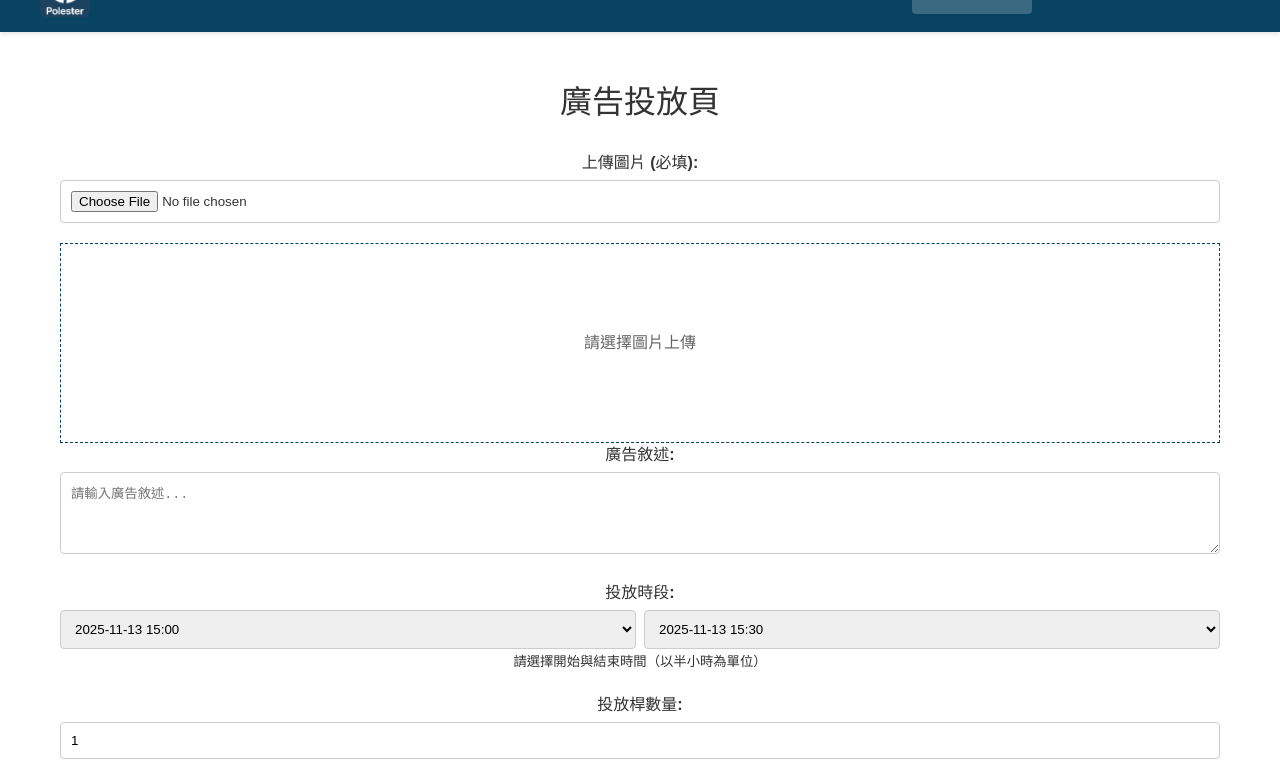
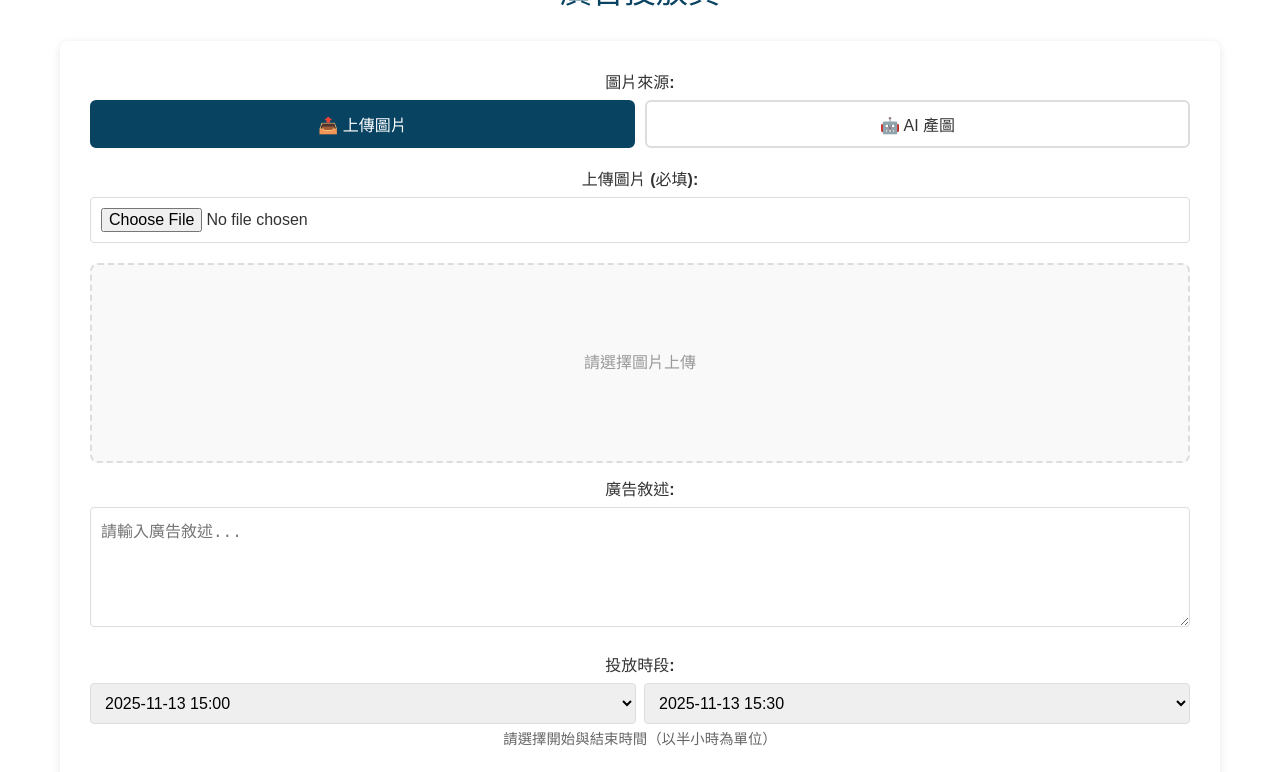
Before and after one commit to UIE47061/Polester, a Vue app: page /placement in a window 1280 px wide. Shown: the top 772 px of the page. Built offline with nearby package versions, Linux system fonts and the light colour scheme.

Commit message:
[modify] 新增圖片來源選擇功能，支援上傳圖片與AI生成圖片，並調整相關表單驗證

```diff
--- a/src/views/PlacementView.vue
+++ b/src/views/PlacementView.vue
@@ -9,14 +9,55 @@
 
     <form v-else @submit.prevent="handleSubmit">
       <div class="form-group">
+        <label>圖片來源:</label>
+        <div class="image-source-toggle">
+          <button
+            type="button"
+            :class="['toggle-btn', { active: imageSource === 'upload' }]"
+            @click="imageSource = 'upload'"
+          >
+            📤 上傳圖片
+          </button>
+          <button
+            type="button"
+            :class="['toggle-btn', { active: imageSource === 'ai' }]"
+            @click="imageSource = 'ai'"
+          >
+            🤖 AI 產圖
+          </button>
+        </div>
+      </div>
+
+      <!-- Upload Image Section -->
+      <div v-if="imageSource === 'upload'" class="form-group">
         <label for="image-input">上傳圖片 (必填):</label>
         <input
           type="file"
           id="image-input"
           accept="image/*"
           @change="handleImageUpload"
-          required
+          :required="imageSource === 'upload'"
         >
+      </div>
+
+      <!-- AI Generate Section -->
+      <div v-if="imageSource === 'ai'" class="form-group">
+        <label for="ai-prompt">AI 產圖描述 (必填):</label>
+        <textarea
+          id="ai-prompt"
+          v-model="aiPrompt"
+          :required="imageSource === 'ai'"
+          rows="3"
+          placeholder="請描述你想要的圖片內容，例如：一隻可愛的橘貓坐在窗台上看著夕陽..."
+        ></textarea>
+        <button
+          type="button"
+          class="ai-generate-btn"
+          @click="handleAIGenerate"
+          :disabled="!aiPrompt || aiGenerating"
+        >
+          {{ aiGenerating ? '生成中...' : '🎨 生成圖片' }}
+        </button>
       </div>
 
       <div class="ad-preview">
@@ -85,6 +126,9 @@ import { useAdStore } from '../composables/useAdStore';
 const { createAdvertisement, loading } = useAdStore();
 
 // Form data
+const imageSource = ref('upload'); // 'upload' or 'ai'
+const aiPrompt = ref('');
+const aiGenerating = ref(false);
 const description = ref('');
 const timeStart = ref('');
 const timeEnd = ref('');
@@ -148,6 +192,51 @@ function handleImageUpload(e) {
   }
 }
 
+// AI Generate handler (placeholder for API integration)
+async function handleAIGenerate() {
+  if (!aiPrompt.value.trim()) {
+    alert('請輸入圖片描述');
+    return;
+  }
+
+  aiGenerating.value = true;
+
+  try {
+    // TODO: 串接 AI 產圖 API
+    // const response = await fetch('YOUR_AI_API_ENDPOINT', {
+    //   method: 'POST',
+    //   headers: { 'Content-Type': 'application/json' },
+    //   body: JSON.stringify({ prompt: aiPrompt.value })
+    // });
+    // const data = await response.json();
+    // const imageUrl = data.imageUrl;
+
+    // 暫時使用佔位圖片模擬
+    alert('AI 產圖功能即將推出！\n您的描述：' + aiPrompt.value);
+
+    // 模擬生成延遲
+    await new Promise(resolve => setTimeout(resolve, 1500));
+
+    // 這裡之後要改成從 API 取得的圖片
+    // previewUrl.value = imageUrl;
+    // 需要將 URL 轉換為 File 物件
+    // imageFile.value = await urlToFile(imageUrl, 'ai-generated.png');
+
+  } catch (error) {
+    console.error('AI 產圖失敗:', error);
+    alert('AI 產圖失敗，請稍後再試');
+  } finally {
+    aiGenerating.value = false;
+  }
+}
+
+// Helper function to convert URL to File (for future use)
+async function urlToFile(url, filename) {
+  const response = await fetch(url);
+  const blob = await response.blob();
+  return new File([blob], filename, { type: blob.type });
+}
+
 // Form submission
 async function handleSubmit() {
   if (!timeStart.value || !timeEnd.value) {
@@ -165,7 +254,11 @@ async function handleSubmit() {
   }
 
   if (!imageFile.value) {
-    alert('請上傳圖片。');
+    if (imageSource.value === 'upload') {
+      alert('請上傳圖片。');
+    } else {
+      alert('請先使用 AI 生成圖片。');
+    }
     return;
   }
 
@@ -183,11 +276,14 @@ async function handleSubmit() {
 
   if (result.success) {
     // Reset form
+    imageSource.value = 'upload';
+    aiPrompt.value = '';
     description.value = '';
     poleCount.value = 1;
     previewUrl.value = '';
     imageFile.value = null;
-    document.getElementById('image-input').value = '';
+    const uploadInput = document.getElementById('image-input');
+    if (uploadInput) uploadInput.value = '';
 
     submissionMessage.value = '投放申請已成功提交！';
     messageType.value = 'success';
@@ -207,7 +303,156 @@ async function handleSubmit() {
   max-width: 1200px;
   margin: 0 auto;
   width: 100%;
-  padding: 0 15px;
+  padding: 15px 10px;
+}
+
+h2 {
+  text-align: center;
+  color: var(--primary-color);
+  margin-bottom: 20px;
+  font-size: 1.4em;
+}
+
+form {
+  background: white;
+  padding: 15px;
+  border-radius: 8px;
+  box-shadow: 0 2px 8px rgba(0,0,0,0.1);
+}
+
+.form-group {
+  margin-bottom: 15px;
+}
+
+.form-group label {
+  display: block;
+  margin-bottom: 5px;
+  font-weight: bold;
+  color: #333;
+}
+
+.form-group input[type="text"],
+.form-group input[type="number"],
+.form-group input[type="file"],
+.form-group textarea,
+.form-group select {
+  width: 100%;
+  padding: 10px;
+  border: 1px solid #ddd;
+  border-radius: 4px;
+  font-size: 16px;
+  box-sizing: border-box;
+}
+
+.form-group textarea {
+  resize: vertical;
+  min-height: 120px;
+}
+
+.form-group small {
+  display: block;
+  margin-top: 5px;
+  color: #666;
+  font-size: 0.9em;
+}
+
+.image-source-toggle {
+  display: flex;
+  gap: 10px;
+  margin-top: 5px;
+}
+
+.toggle-btn {
+  flex: 1;
+  padding: 10px;
+  border: 2px solid #ddd;
+  background: white;
+  border-radius: 6px;
+  cursor: pointer;
+  font-size: 14px;
+  transition: all 0.3s;
+  color: #333;
+}
+
+.toggle-btn.active {
+  border-color: var(--primary-color);
+  background: var(--primary-color);
+  color: white;
+}
+
+.toggle-btn:hover:not(.active) {
+  border-color: var(--primary-color);
+  background: #f0f8ff;
+}
+
+.ai-generate-btn {
+  width: 100%;
+  margin-top: 10px;
+  padding: 10px;
+  background: #4CAF50;
+  color: white;
+  border: none;
+  border-radius: 6px;
+  cursor: pointer;
+  font-size: 14px;
+  font-weight: bold;
+  transition: background 0.3s;
+}
+
+.ai-generate-btn:hover:not(:disabled) {
+  background: #45a049;
+}
+
+.ai-generate-btn:disabled {
+  background: #ccc;
+  cursor: not-allowed;
+}
+
+.ad-preview {
+  margin: 15px 0;
+  padding: 15px;
+  border: 2px dashed #ddd;
+  border-radius: 8px;
+  text-align: center;
+  background: #f9f9f9;
+  min-height: 120px;
+  display: flex;
+  align-items: center;
+  justify-content: center;
+}
+
+.ad-preview img {
+  max-width: 100%;
+  max-height: 200px;
+  border-radius: 4px;
+  object-fit: contain;
+}
+
+.preview-placeholder {
+  color: #999;
+  font-style: italic;
+}
+
+button[type="submit"] {
+  width: 100%;
+  padding: 12px;
+  background: var(--primary-color);
+  color: white;
+  border: none;
+  border-radius: 6px;
+  font-size: 16px;
+  font-weight: bold;
+  cursor: pointer;
+  transition: background 0.3s;
+}
+
+button[type="submit"]:hover:not(:disabled) {
+  background: #1565c0;
+}
+
+button[type="submit"]:disabled {
+  opacity: 0.6;
+  cursor: not-allowed;
 }
 
 .loading-message {
@@ -237,15 +482,39 @@ async function handleSubmit() {
   border: 1px solid #f5c6cb;
 }
 
-button:disabled {
-  opacity: 0.6;
-  cursor: not-allowed;
+/* Tablet RWD */
+@media (min-width: 768px) and (max-width: 991px) {
+  .placement-view {
+    max-width: 700px;
+    padding: 20px;
+  }
+
+  h2 {
+    font-size: 1.6em;
+  }
+
+  form {
+    padding: 20px;
+  }
 }
 
 /* Desktop RWD */
 @media (min-width: 992px) {
   .placement-view {
-    padding: 20px;
+    padding: 30px 20px;
+  }
+
+  h2 {
+    font-size: 2em;
+    margin-bottom: 25px;
+  }
+
+  form {
+    padding: 30px;
+  }
+
+  .form-group {
+    margin-bottom: 20px;
   }
 
   .ad-preview {
@@ -256,29 +525,17 @@ button:disabled {
     max-height: 300px;
   }
 
-  h2 {
-    font-size: 2em;
-    margin-bottom: 25px;
-  }
-
-  .form-group {
-    margin-bottom: 20px;
-  }
-
   button[type="submit"] {
     padding: 12px 30px;
     font-size: 1.1em;
   }
-}
 
-/* Tablet RWD */
-@media (min-width: 768px) and (max-width: 991px) {
-  .placement-view {
-    max-width: 700px;
+  .toggle-btn {
+    font-size: 16px;
   }
 
-  h2 {
-    font-size: 1.6em;
+  .ai-generate-btn {
+    font-size: 16px;
   }
 }
 </style>
```
